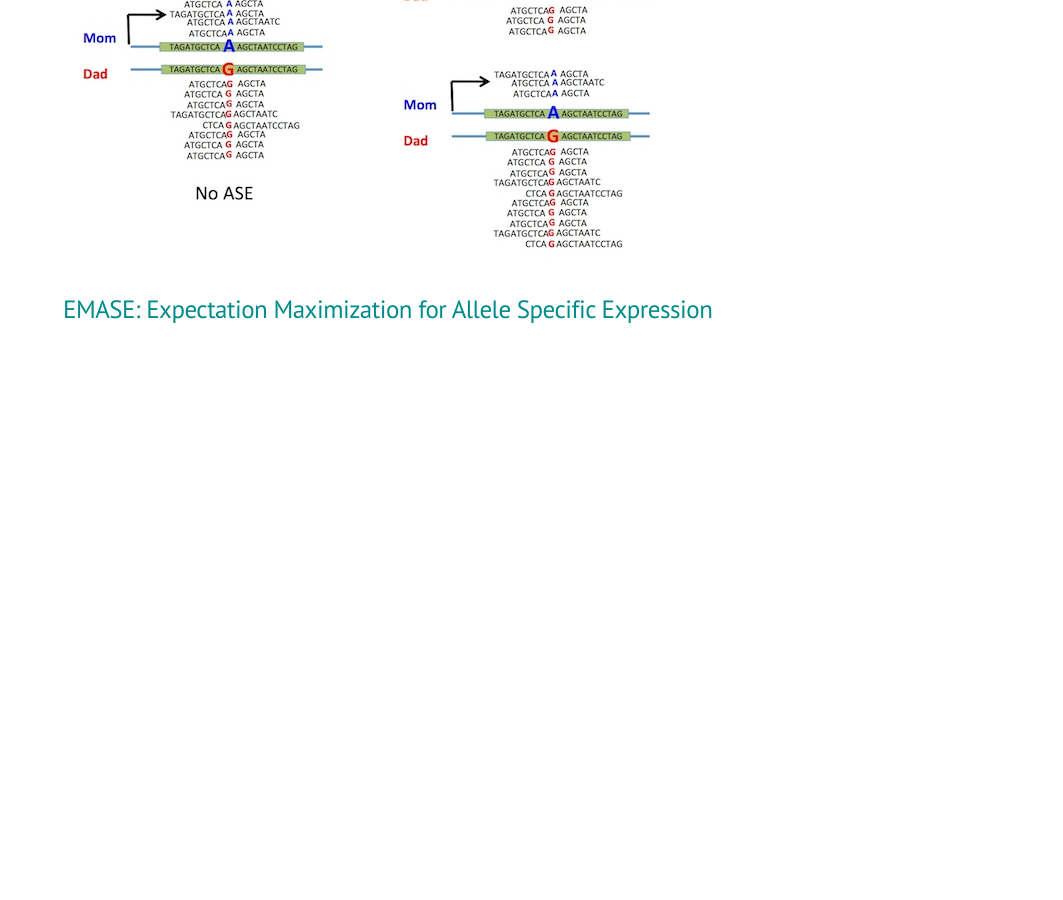
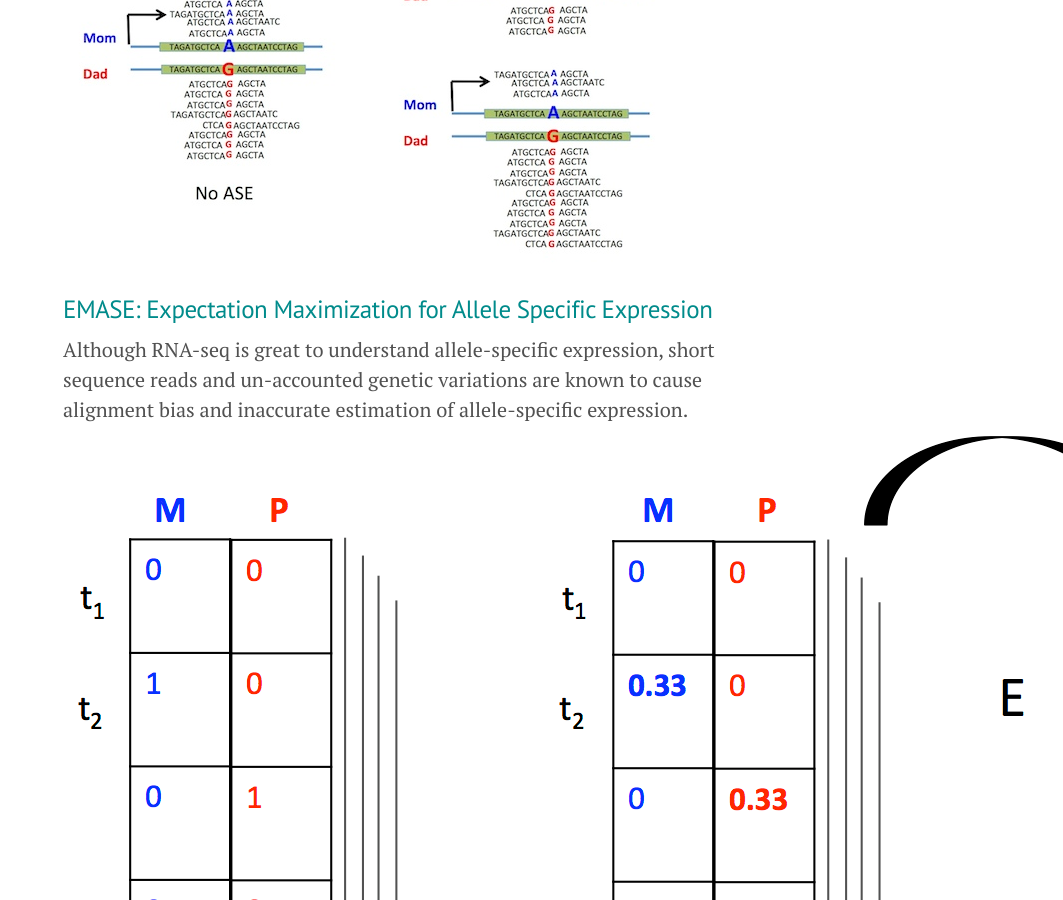
Before and after one commit to narayananr/narayananr.github.io, a Jekyll site: the page built from research.md, in a window 1280 px wide and 900 px high, scrolled down 1521 px. Shown: the whole window, without its empty margins (217-1280 px from the left). Built offline with Jekyll 4.4.1, drawn with Linux system fonts in a browser that asks for light colours; Markdown is read by kramdown in place of the engine named in the settings; before the commit the page ends 1926 px from its top, so only the background shows below that.

Commit message:
added EMASE illustration

```diff
--- a/research.md
+++ b/research.md
@@ -20,3 +20,5 @@ Diploid organisms like humans have two copies (or alleles) of every autosomal ge
 ![ASE](/public/images/ASE-cartoon.jpg)
 
 ### <font color="DarkCyan">EMASE: Expectation Maximization for Allele Specific Expression</font>
+Although RNA-seq is great to understand allele-specific expression, short sequence reads and un-accounted genetic variations are known to cause alignment bias and inaccurate estimation of allele-specific expression.
+![EMASE](/public/images/EMASE-illustration.png)
```
Also changed, not shown: public/images/EMASE-illustration.png (added).
